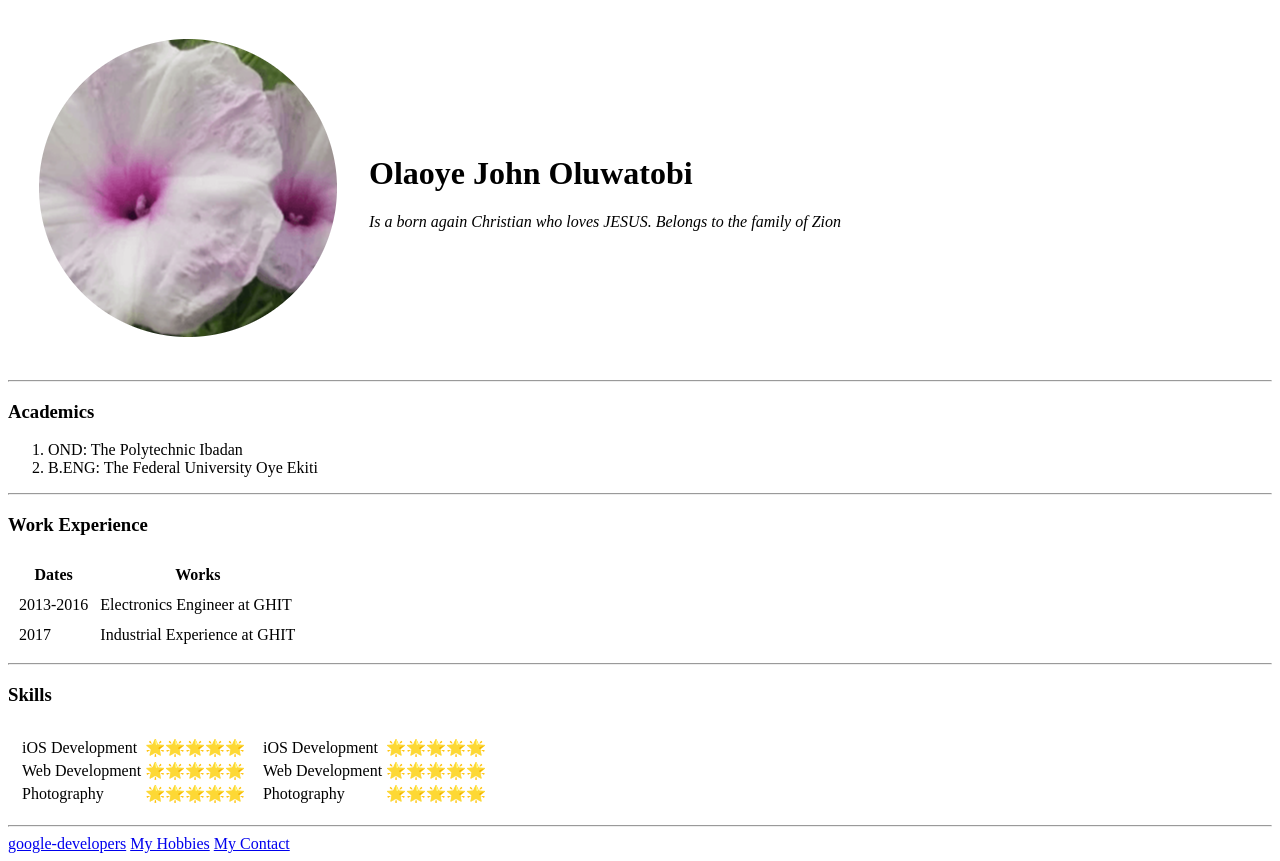
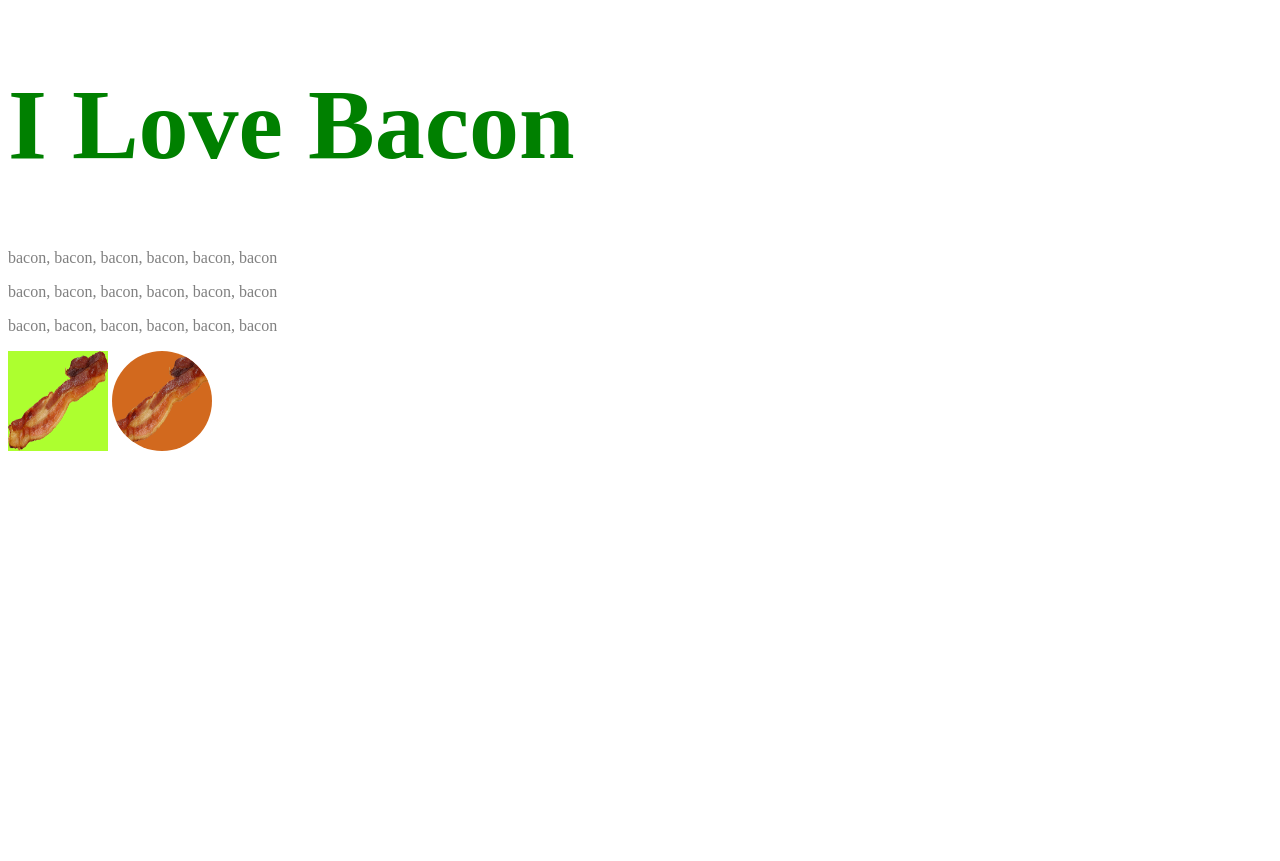
Before and after one commit to olaoyejohntobi/wd, a plain HTML site: page index.html in a window 1280 px wide. After the commit the page ends 800 px from the top, so only its background shows below. Drawn offline with Linux system fonts and the light colour scheme.

Commit message:
css_example

```diff
--- /dev/null
+++ b/css/styles.css
@@ -0,0 +1,53 @@
+/************TAG-SELECTORS********/
+h1{
+    font-size: 100px;
+    color: chocolate;
+}
+
+h1:hover{
+    background-color: grey;
+}
+
+img:hover{
+    background-color: gold;
+}
+
+img:active{
+    background-color: gold;
+}
+
+p{
+    color: gray;
+}
+
+/*******CLASS-SELECTORS*********/
+.bacon1 {
+    background-color: greenyellow;
+    width: 100px;
+    height: 100px;
+}
+
+.bacon2 {
+    background-color: chocolate;
+    width: 100px;
+    height: 100px;
+}
+
+.circular{
+    border-radius: 100%;
+}
+
+
+.par:hover{
+    background-color: antiquewhite;
+}
+
+/*******ID-SELECTORS*********/
+#heading{
+    color: green;
+}
+
+
+#big{
+    font-size: 1000px;
+}
--- a/index.html
+++ b/index.html
@@ -1,113 +1,20 @@
 <!DOCTYPE html>
-<html lang="en">
+<html>
+
 <head>
-    <meta charset="UTF-8">
-    <meta name="viewport" content="width=device-width, initial-scale=1.0">
-    <title>Web1</title>
+  <meta charset="utf-8">
+  <title>Bacon Fansite</title>
+  <link rel="stylesheet" href="css/styles.css">
 </head>
 
 <body>
-    <table cellspacing="30">
-        <tr>
-            <td><img src="images/profile.png" alt="Profile Picture"></td>
-            <td>
-                <h1>Olaoye John Oluwatobi</h1>
-
-                <p><em> Is a born again Christian who loves JESUS. Belongs to the family of Zion</em> </p>
-
-
-            </td>
-        </tr>
-    </table>
-
-    <hr>
-    <h3>Academics</h3>
-    <ol>
-        <li>OND: The Polytechnic Ibadan</li>
-        <li>B.ENG: The Federal University Oye Ekiti</li>
-    </ol>
-    <hr>
-    <h3>Work Experience</h3>
-
-    <table cellspacing="10">
-        <thead>
-            <tr>
-                <th>Dates</th>
-                <th>Works</th>
-            </tr>
-        </thead>
-        <tbody>
-            <tr>
-                <td>
-                    2013-2016
-                </td>
-                <td>
-                    Electronics Engineer at GHIT
-                </td>
-            </tr>
-            <tr>
-                <td>
-                    2017
-                </td>
-                <td>
-                    Industrial Experience at GHIT
-                </td>
-            </tr>
-        </tbody>
-        <tfoot>
-
-        </tfoot>
-
-    </table>
-    <hr>
-    <h3>Skills</h3>
-
-    <table cellspacing="10">
-        <tr>
-            <td>
-                <table >
-                    <tr>
-                        <td>iOS Development</td>
-                        <td>🌟🌟🌟🌟🌟</td>
-                    </tr>
-                    <tr>
-                        <td>Web Development</td>
-                        <td>🌟🌟🌟🌟🌟</td>
-                    </tr>
-
-                    <tr>
-                        <td>Photography</td>
-                        <td>🌟🌟🌟🌟🌟</td>
-                    </tr>
-                </table>
-
-            </td>
-
-            <td>
-                <table >
-                    <tr>
-                        <td>iOS Development</td>
-                        <td>🌟🌟🌟🌟🌟</td>
-                    </tr>
-                    <tr>
-                        <td>Web Development</td>
-                        <td>🌟🌟🌟🌟🌟</td>
-                    </tr>
-
-                    <tr>
-                        <td>Photography</td>
-                        <td>🌟🌟🌟🌟🌟</td>
-                    </tr>
-                </table>
-
-            </td>
-        </tr>
-    </table>
-
-    <hr>
-    <a href="https://developer.android.com">google-developers</a>
-    <a href="hobbies.html">My Hobbies</a>
-    <a href="contact.html">My Contact</a>
+  <h1 id="heading">I Love Bacon</h1>
+  <p class="par">bacon, bacon, bacon, bacon, bacon, bacon</p>
+  <p class="par">bacon, bacon, bacon, bacon, bacon, bacon</p>
+  <p class="par">bacon, bacon, bacon, bacon, bacon, bacon</p>
+  <img class="bacon1" src="images/bacon.png" alt="bacon-img">
+  <img class="bacon2 circular" src="images/bacon.png" alt="bacon-img">
 
 </body>
+
 </html>
```
Also changed, not shown: images/ai1.png (added), images/bacon.png (added), images/brocoli.jpeg (added).
